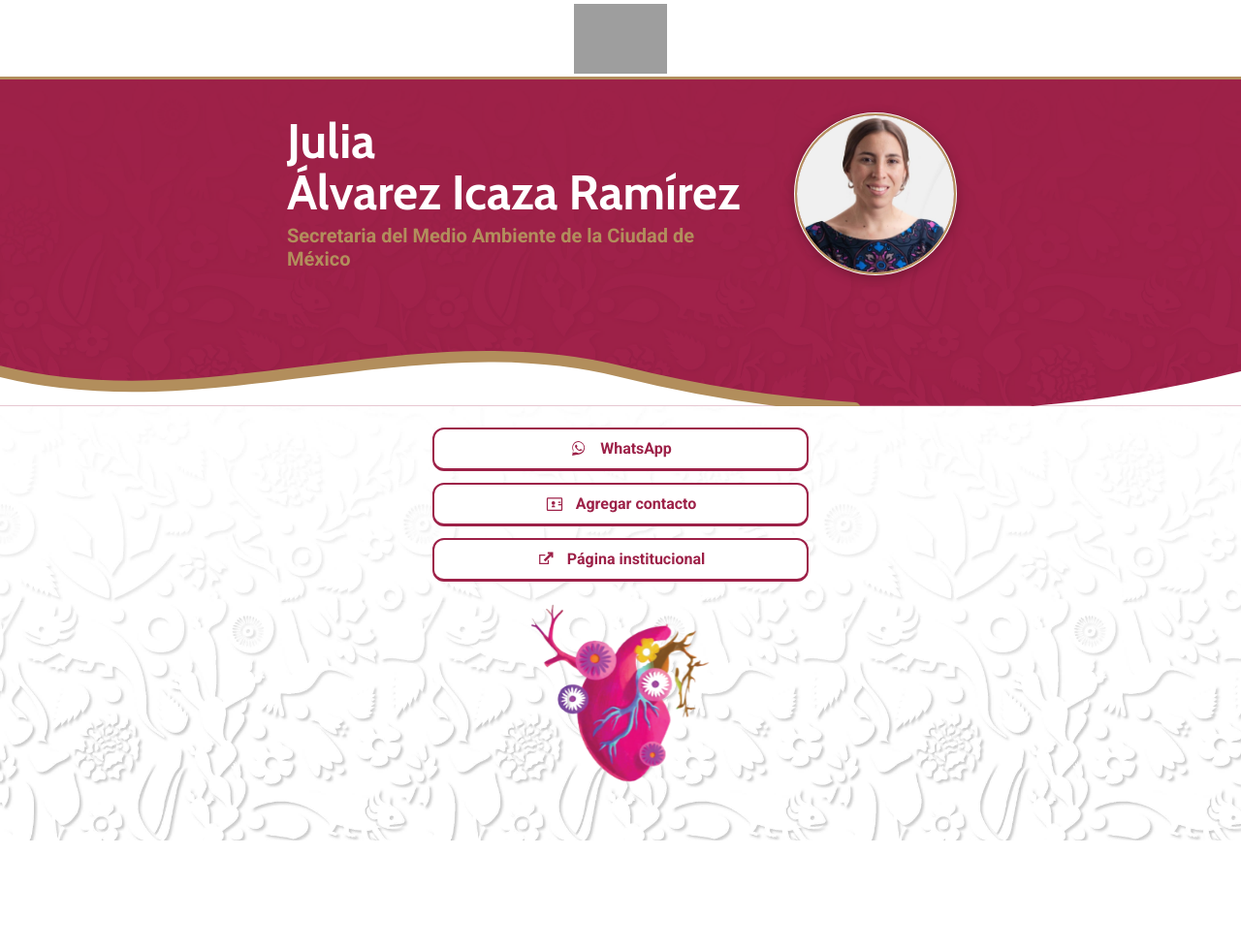
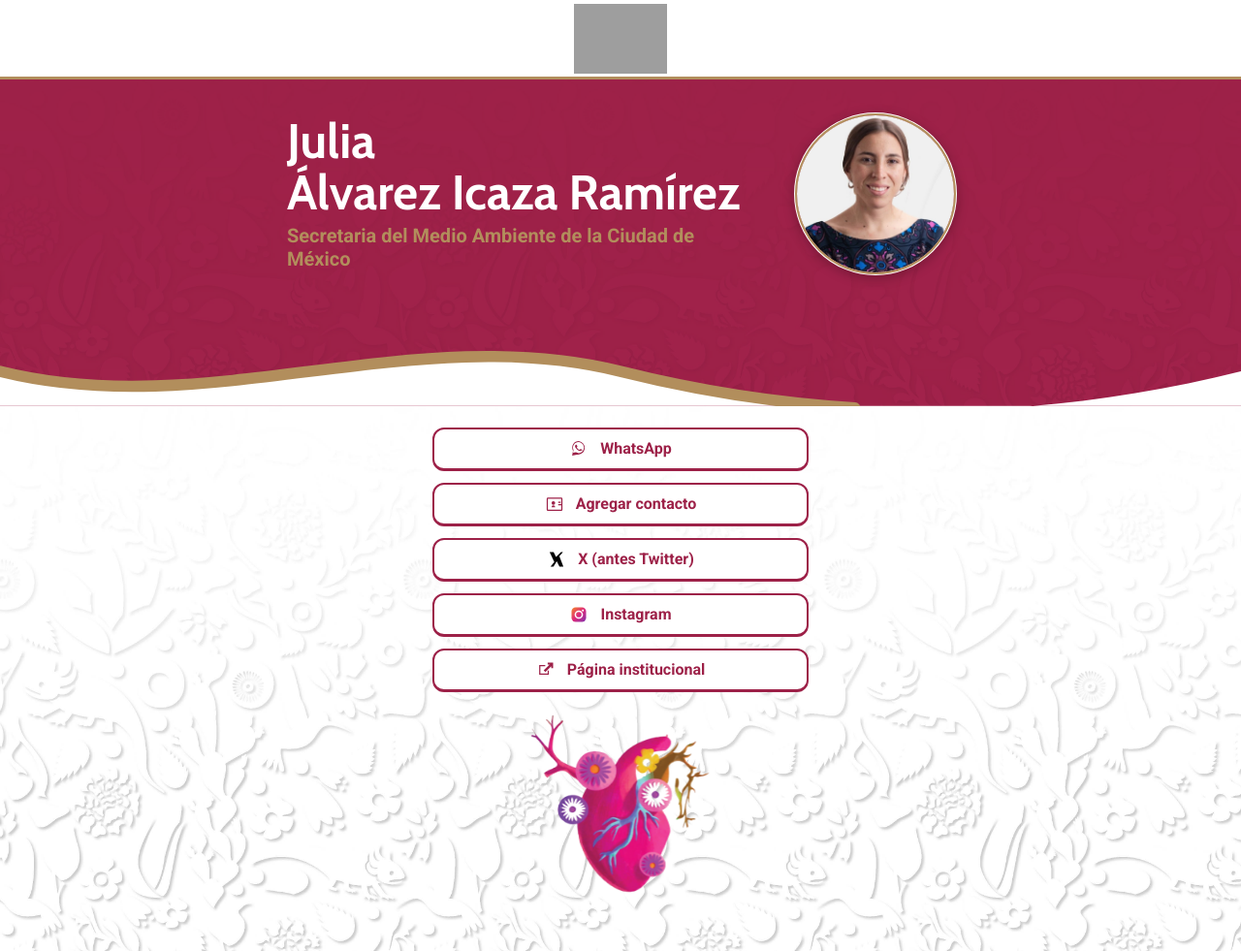
Before and after one commit to SedemaOficina/Julia_Alvarez_Icaza, a plain HTML site: page index.html in a window 1280 px wide. Shown: the whole page at 97% size. Before the commit the page ends 867 px from the top, so only its background shows below. Drawn offline with nearby package versions, Linux system fonts and the light colour scheme; grey boxes are pictures that could not be loaded.

Commit message:
Update index.html

```diff
--- a/index.html
+++ b/index.html
@@ -6,11 +6,11 @@
   <!-- Vista responsiva en móvil -->
   <meta name="viewport" content="width=device-width, initial-scale=1" />
 
-  <title>Tarjeta digital — Jorge Liber Saltijeral Giles</title>
+  <title>Tarjeta digital — Julia Álvarez Icaza Ramírez</title>
 
   <!-- Descripción solo para vistas previas (WhatsApp, redes, etc.) -->
   <meta name="description"
-        content="Contacto de Julia Álvarez Icaza Ramírez — Secretaria del Medio Ambiente de la Ciudad de México. WhatsApp, vCard, y página institucional." />
+        content="Contacto de Julia Álvarez Icaza Ramírez — Secretaria del Medio Ambiente de la Ciudad de México. WhatsApp, vCard, redes sociales y página institucional." />
 
   <!-- Bloquea indexación en buscadores (noindex, nofollow) -->
   <meta name="robots" content="noindex,nofollow" />
@@ -38,11 +38,11 @@
             <span class="line">Álvarez Icaza Ramírez</span>
           </h1>
           <div class="role">Secretaria del Medio Ambiente de la Ciudad de México</div>
-                 </div>
+        </div>
 
-        <!-- Foto de perfil (archivo: foto.jpg) -->
+        <!-- Foto de perfil (archivo: JAIR.jpg) -->
         <figure class="avatar-wrap">
-          <img class="avatar" src="JAIR.jpg" alt="Foto de JAIR">
+          <img class="avatar" src="JAIR.jpg" alt="Foto de Julia Álvarez Icaza Ramírez">
         </figure>
       </div>
     </div>
@@ -84,6 +84,37 @@
         Agregar contacto
       </a>
 
+      <!-- Botón X (Twitter) -->
+      <a class="btn" href="https://x.com/TU_USUARIO_X" target="_blank" rel="noopener">
+        <span class="icon" aria-hidden="true">
+          <!-- Logo X simple en negro -->
+          <svg viewBox="0 0 24 24" xmlns="http://www.w3.org/2000/svg">
+            <path fill="#000000" d="M17.53 3H20l-4.5 5.15L20.5 21H15.7L12.3 14.5 8.2 21H4.53L9.28 15.2 3.5 3h4.9l3.05 6.02L17.53 3Z"/>
+          </svg>
+        </span>
+        X (antes Twitter)
+      </a>
+
+      <!-- Botón Instagram -->
+      <a class="btn" href="https://www.instagram.com/TU_USUARIO_IG" target="_blank" rel="noopener">
+        <span class="icon" aria-hidden="true">
+          <!-- Logo Instagram con degradado básico -->
+          <svg viewBox="0 0 24 24" xmlns="http://www.w3.org/2000/svg">
+            <defs>
+              <linearGradient id="igGradient" x1="0%" y1="0%" x2="100%" y2="100%">
+                <stop offset="0%" stop-color="#f58529"/>
+                <stop offset="50%" stop-color="#dd2a7b"/>
+                <stop offset="100%" stop-color="#8134af"/>
+              </linearGradient>
+            </defs>
+            <rect x="3" y="3" width="18" height="18" rx="5" ry="5" fill="url(#igGradient)"/>
+            <circle cx="12" cy="12" r="4.3" fill="none" stroke="#ffffff" stroke-width="1.8"/>
+            <circle cx="17" cy="7" r="1.2" fill="#ffffff"/>
+          </svg>
+        </span>
+        Instagram
+      </a>
+
       <!-- Botón Página institucional -->
       <a class="btn" href="https://sedema.cdmx.gob.mx/" target="_blank" rel="noopener">
         <span class="icon" aria-hidden="true">
```
